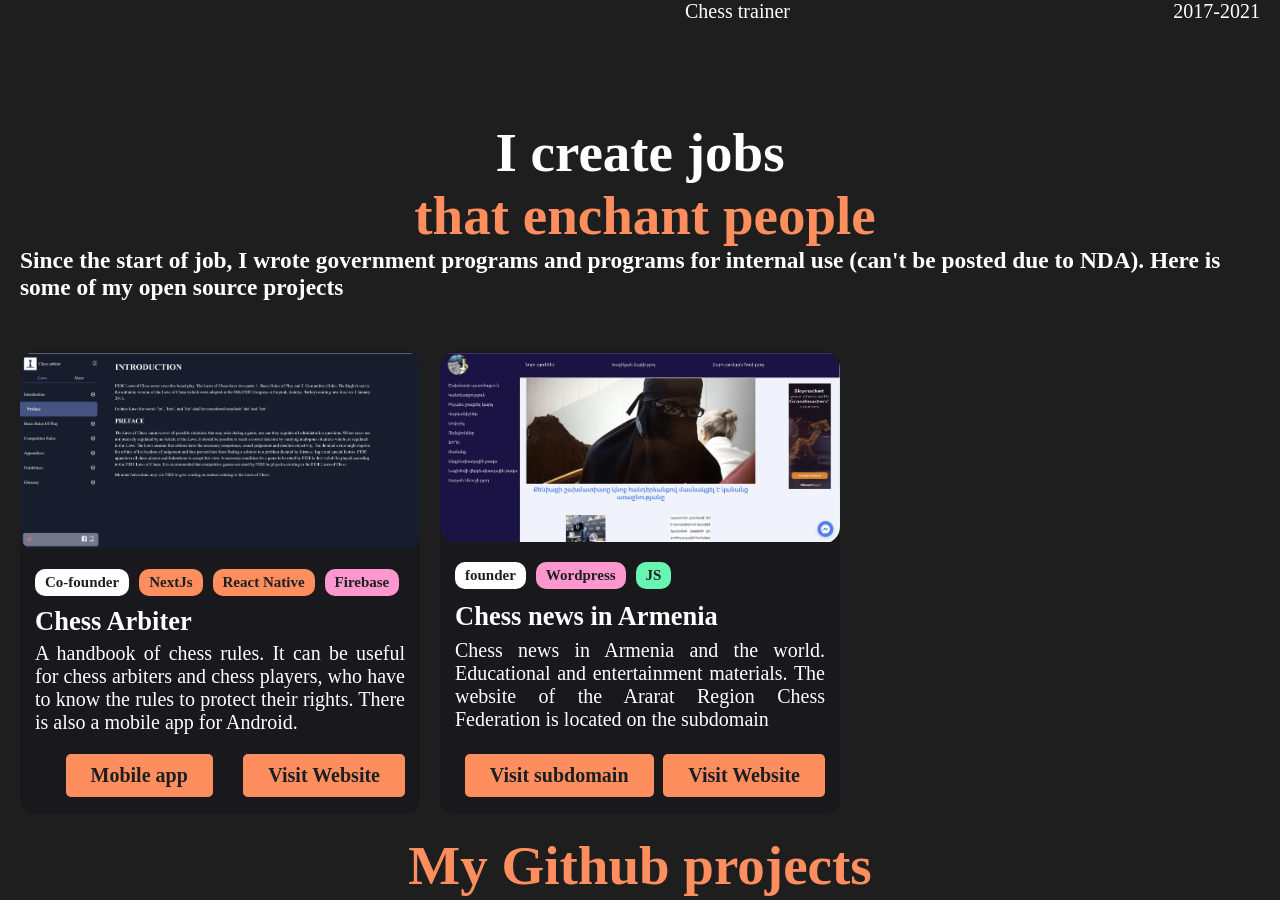
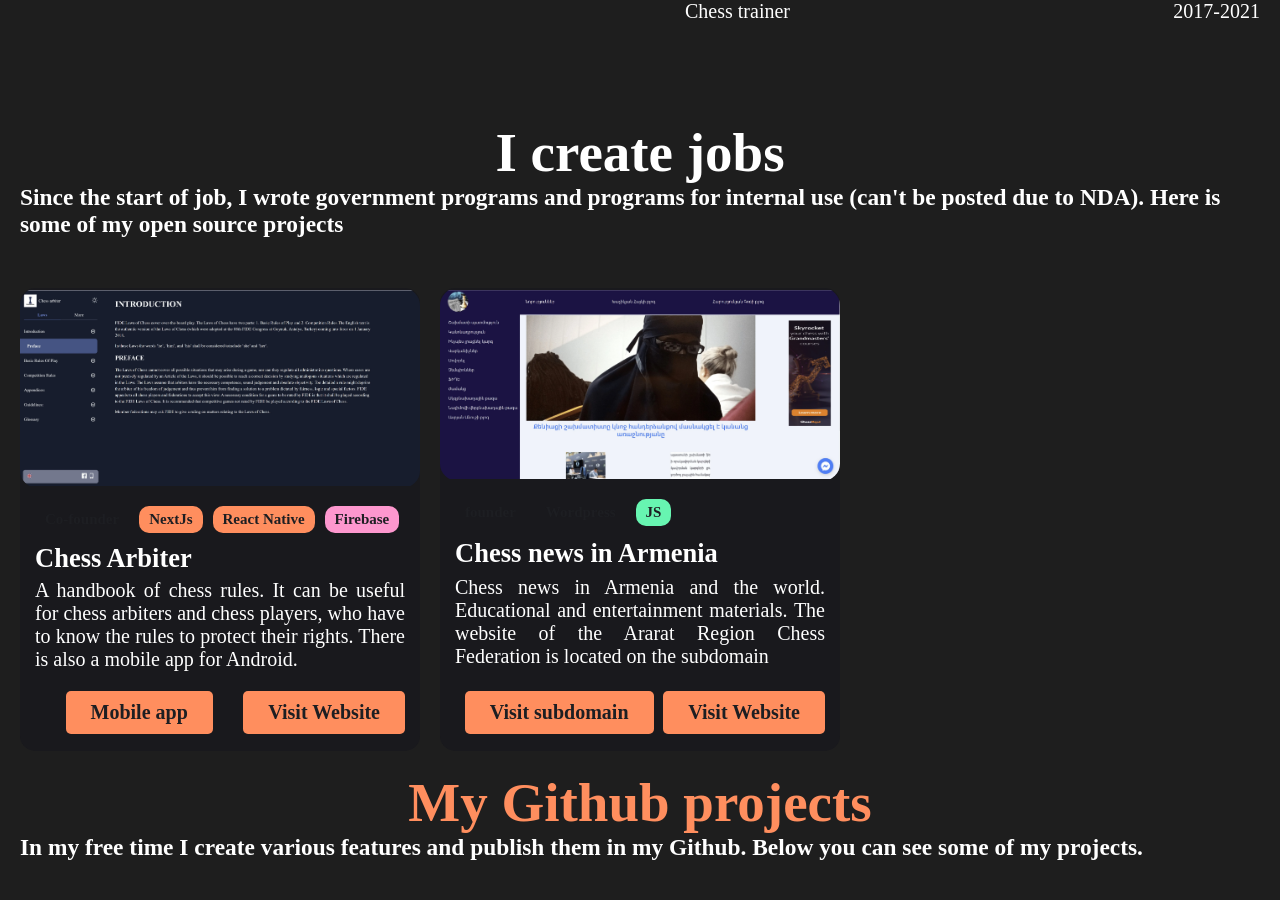
Before and after one commit to ArtyomSukiasyan/portfolio, a Next.js app: page / in a window 1280 px wide. Shown: the part 2082-2982 px from the top of the page. Built offline with nearby package versions, Linux system fonts and the light colour scheme.

Commit message:
feat: add styles for some data-role

```diff
--- a/src/components/sections/projects/Projects.module.css
+++ b/src/components/sections/projects/Projects.module.css
@@ -7,13 +7,6 @@
   font-weight: 900;
   text-align: center;
   font-size: 2.75rem;
-}
-
-.sectionTitle::after {
-  content: "that enchant people";
-  display: block;
-  margin-left: 0.5rem;
-  color: var(--primary);
 }
 
 .projectsWrapper {
@@ -50,11 +43,13 @@
   background-color: var(--primary);
 }
 
-.role[data-role="founder"],
-.role[data-role="Co-founder"] {
+.role[data-role="Docker"],
+.role[data-role="Nginx"] {
   background-color: var(--white);
 }
 
+.role[data-role="Strapi (Koa + React)"],
+.role[data-role="Koa"],
 .role[data-role="JS"] {
   background-color: var(--green);
 }
@@ -64,8 +59,8 @@
   background-color: var(--white);
 }
 
-.role[data-role="Wordpress"],
-.role[data-role="Firebase"] {
+.role[data-role="Firebase"],
+.role[data-role="Mongo"] {
   background-color: var(--pink);
 }
 
```
